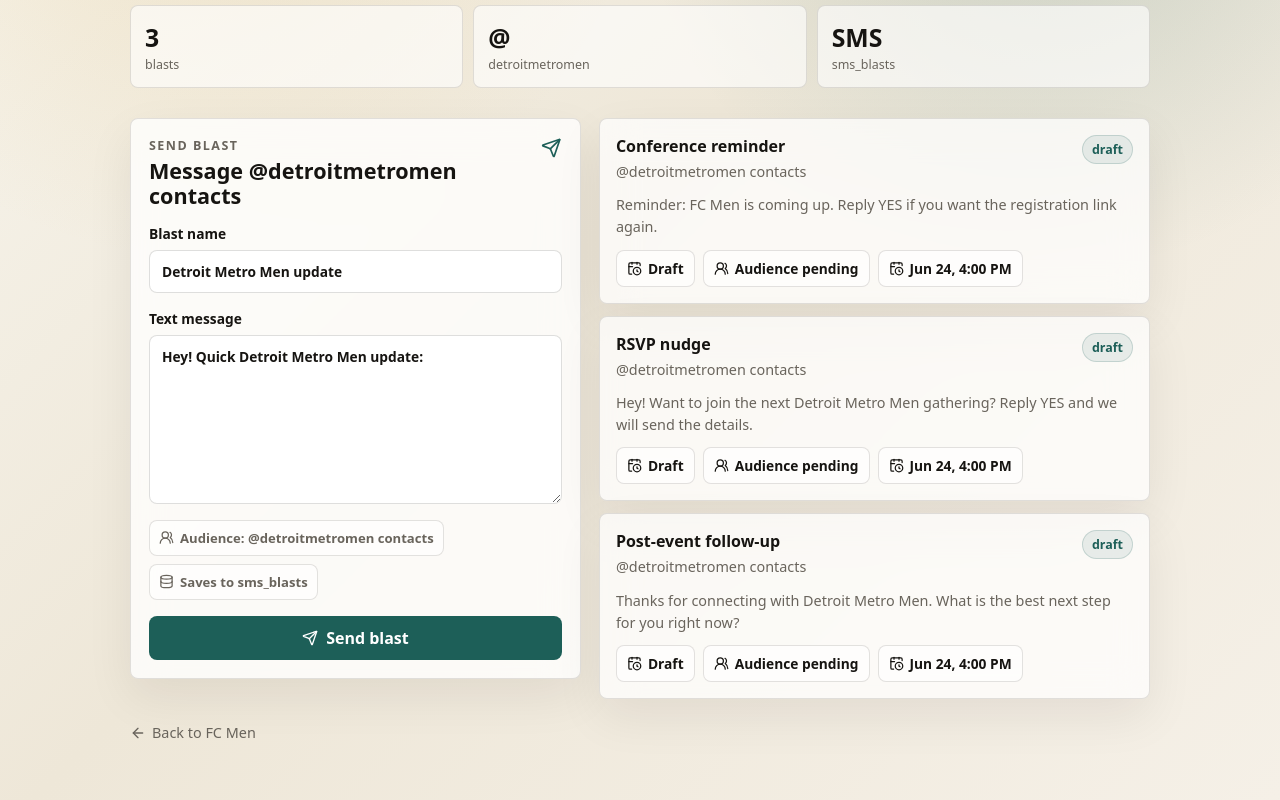
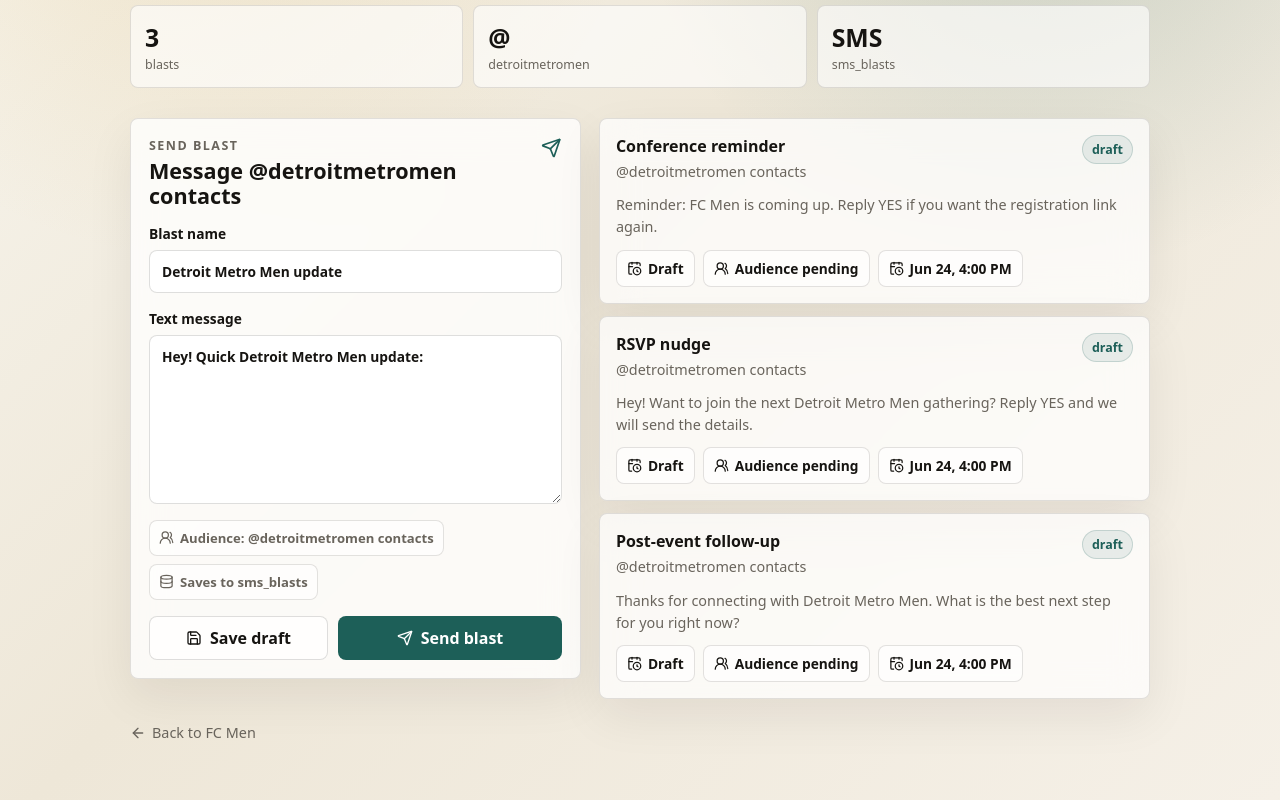
Before and after one commit to amulyaparmar/contacts.churchTYG, a Next.js app in the folder apps/web/: page /conversations in a window 1280 px wide. Shown: the part 322-1122 px from the top of the page. Built offline with nearby package versions, Linux system fonts and the light colour scheme; no server answers; the database is empty.

Commit message:
Add SMS blast draft saves

```diff
--- a/apps/web/app/api/sms-blasts/route.ts
+++ b/apps/web/app/api/sms-blasts/route.ts
@@ -1,5 +1,5 @@
 import { NextResponse } from "next/server";
-import { createSmsBlast, listSmsBlasts } from "@/lib/sms-blasts";
+import { createSmsBlast, listSmsBlasts, type SmsBlastStatus } from "@/lib/sms-blasts";
 
 export async function GET() {
   const result = await listSmsBlasts();
@@ -15,6 +15,8 @@
     const body = typeof payload === "object" && payload !== null ? (payload as Record<string, unknown>) : {};
     const title = typeof body.title === "string" && body.title.trim() ? body.title.trim() : "Detroit Metro Men SMS blast";
     const message = typeof body.message === "string" ? body.message.trim() : "";
+    const requestedStatus = typeof body.status === "string" ? body.status.trim().toLowerCase() : "";
+    const status: SmsBlastStatus = requestedStatus === "draft" ? "draft" : "queued";
 
     if (message.length < 8) {
       return NextResponse.json({ error: "Message must be at least 8 characters." }, { status: 400 });
@@ -24,14 +26,14 @@
       title,
       message,
       audience: "@detroitmetromen contacts",
-      status: "queued"
+      status
     });
 
     return NextResponse.json({ blast }, { status: 201 });
   } catch (error) {
     return NextResponse.json(
       {
-        error: error instanceof Error ? error.message : "Could not queue SMS blast."
+        error: error instanceof Error ? error.message : "Could not save SMS blast."
       },
       { status: 502 }
     );
--- a/apps/web/app/conversations/actions.ts
+++ b/apps/web/app/conversations/actions.ts
@@ -1,13 +1,13 @@
 "use server";
 
 import { redirect } from "next/navigation";
-import { createSmsBlast } from "@/lib/sms-blasts";
+import { createSmsBlast, type SmsBlastStatus } from "@/lib/sms-blasts";
 
 function firstFormValue(value: FormDataEntryValue | null) {
   return typeof value === "string" ? value.trim() : "";
 }
 
-export async function queueSmsBlast(formData: FormData) {
+async function saveSmsBlast(formData: FormData, status: SmsBlastStatus) {
   const title = firstFormValue(formData.get("title")) || "Detroit Metro Men SMS blast";
   const message = firstFormValue(formData.get("message"));
 
@@ -15,19 +15,27 @@
     redirect("/conversations?status=message-too-short");
   }
 
-  let nextUrl = "/conversations?status=queued";
+  let nextUrl = `/conversations?status=${status}`;
 
   try {
     await createSmsBlast({
       title,
       message,
       audience: "@detroitmetromen contacts",
-      status: "queued"
+      status
     });
   } catch (error) {
-    const reason = error instanceof Error ? error.message : "Could not queue blast.";
-    nextUrl = `/conversations?status=queue-failed&reason=${encodeURIComponent(reason)}`;
+    const reason = error instanceof Error ? error.message : "Could not save blast.";
+    nextUrl = `/conversations?status=save-failed&reason=${encodeURIComponent(reason)}`;
   }
 
   redirect(nextUrl);
 }
+
+export async function saveSmsBlastDraft(formData: FormData) {
+  await saveSmsBlast(formData, "draft");
+}
+
+export async function queueSmsBlast(formData: FormData) {
+  await saveSmsBlast(formData, "queued");
+}
--- a/apps/web/app/conversations/page.tsx
+++ b/apps/web/app/conversations/page.tsx
@@ -5,10 +5,11 @@
   CheckCircle2,
   Database,
   MessageSquareText,
+  Save,
   Send,
   UsersRound
 } from "lucide-react";
-import { queueSmsBlast } from "./actions";
+import { queueSmsBlast, saveSmsBlastDraft } from "./actions";
 import { listSmsBlasts, type SmsBlast } from "@/lib/sms-blasts";
 
 const suggestedBlasts: SmsBlast[] = [
@@ -52,13 +53,17 @@
     tone: "success",
     text: "Blast queued in sms_blasts."
   },
+  draft: {
+    tone: "success",
+    text: "Draft saved in sms_blasts."
+  },
   "message-too-short": {
     tone: "warning",
     text: "Write a little more before sending the blast."
   },
-  "queue-failed": {
+  "save-failed": {
     tone: "warning",
-    text: "Could not queue the blast. Check the sms_blasts table and Supabase credentials."
+    text: "Could not save the blast. Check the sms_blasts table and Supabase credentials."
   }
 };
 
@@ -155,10 +160,16 @@
               </span>
             </div>
 
-            <button className="blast-send-button" type="submit">
-              <Send size={16} />
-              Send blast
-            </button>
+            <div className="blast-button-row">
+              <button className="blast-secondary-button" type="submit" formAction={saveSmsBlastDraft}>
+                <Save size={16} />
+                Save draft
+              </button>
+              <button className="blast-send-button" type="submit" formAction={queueSmsBlast}>
+                <Send size={16} />
+                Send blast
+              </button>
+            </div>
           </form>
 
           <div className="stack-list blast-list" aria-label="SMS blasts">
--- a/apps/web/app/globals.css
+++ b/apps/web/app/globals.css
@@ -3076,7 +3076,14 @@
   font-weight: 680;
 }
 
-.blast-send-button {
+.blast-button-row {
+  display: grid;
+  grid-template-columns: minmax(0, 0.8fr) minmax(0, 1fr);
+  gap: 10px;
+}
+
+.blast-send-button,
+.blast-secondary-button {
   display: inline-flex;
   min-height: 44px;
   align-items: center;
@@ -3091,8 +3098,19 @@
   font-weight: 800;
 }
 
+.blast-secondary-button {
+  border-color: rgba(25, 21, 15, 0.14);
+  background: rgba(255, 255, 255, 0.76);
+  color: var(--ink);
+}
+
 .blast-send-button:hover {
   background: #184f49;
+}
+
+.blast-secondary-button:hover {
+  border-color: rgba(29, 95, 88, 0.28);
+  background: rgba(255, 255, 255, 0.94);
 }
 
 .blast-list {
--- a/apps/web/lib/sms-blasts.ts
+++ b/apps/web/lib/sms-blasts.ts
@@ -158,13 +158,17 @@
     status: input.status ?? "queued",
     message: input.message,
     created_at: now,
-    queued_at: now,
     metadata: {
       audienceHandle: "@detroitmetromen",
       contactSource: "contactsTYG",
-      source: "contacts.church/conversations"
+      source: "contacts.church/conversations",
+      savedAs: input.status ?? "queued"
     }
   };
+
+  if ((input.status ?? "queued") === "queued") {
+    row.queued_at = now;
+  }
 
   const response = await fetch(`${config.url}/rest/v1/${encodeURIComponent(SMS_BLASTS_TABLE)}`, {
     method: "POST",
@@ -178,7 +182,7 @@
 
   if (!response.ok) {
     const detail = await response.text();
-    throw new Error(`Could not queue sms_blasts row (${response.status}): ${detail.slice(0, 180)}`);
+    throw new Error(`Could not save sms_blasts row (${response.status}): ${detail.slice(0, 180)}`);
   }
 
   const payload: unknown = await response.json();
```
